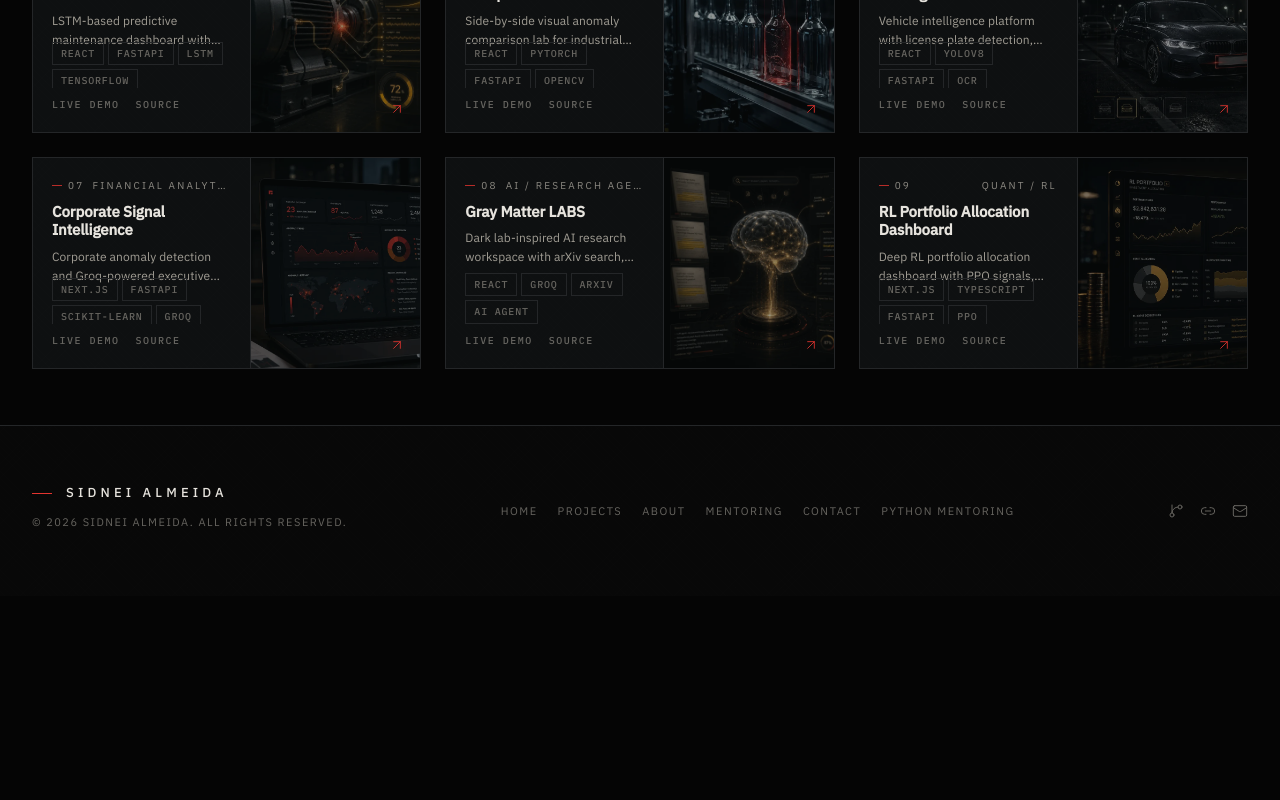
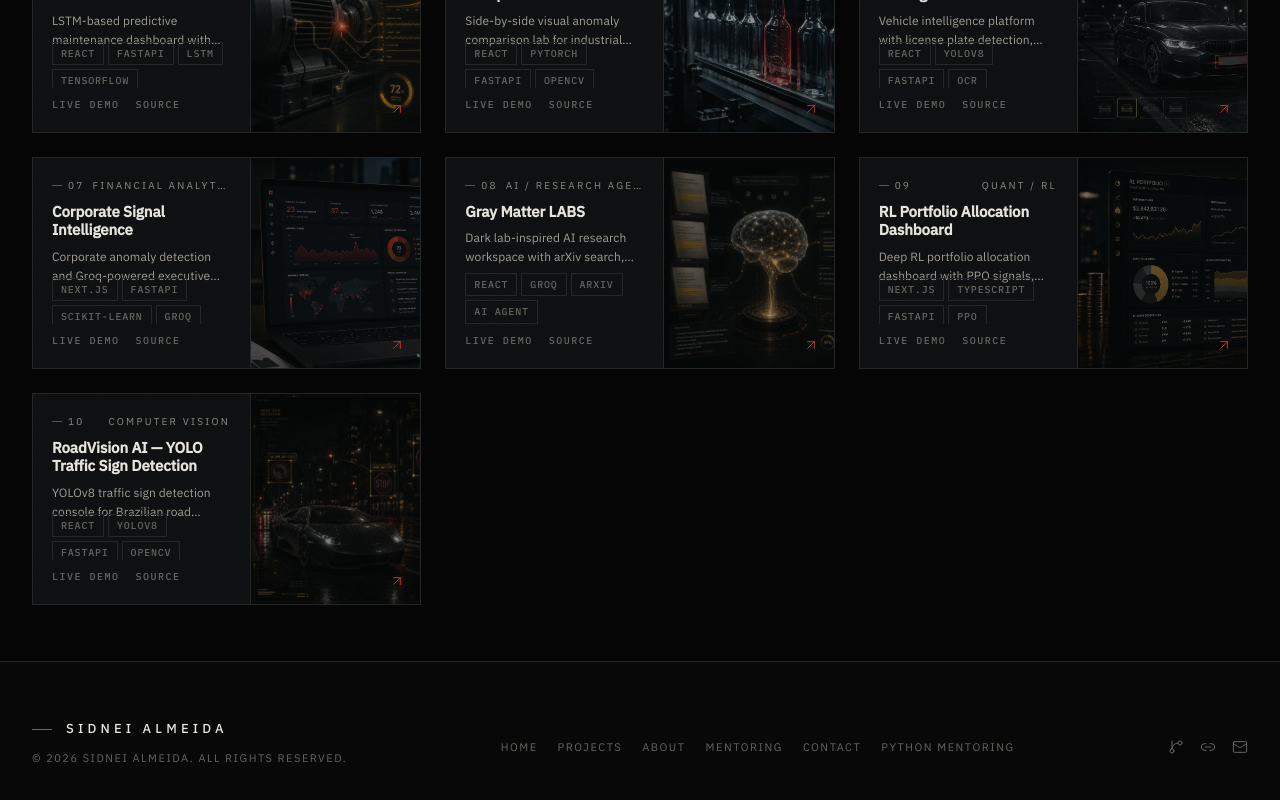
Before and after one commit to sidnei-almeida/sidnei-almeida.github.io, a React (Vite) app: page /projects in a window 1280 px wide. Shown: the part 1334-2134 px from the top of the page. Before the commit the page ends 1930 px from the top, so only its background shows below. Built offline with nearby package versions, Linux system fonts and the light colour scheme.

Commit message:
update with new project

```diff
--- a/src/data/projects.ts
+++ b/src/data/projects.ts
@@ -187,6 +187,22 @@ export const projects: Project[] = [
     liveDemo: 'https://ai-trading-signals-dashboard.vercel.app/',
     github: 'https://github.com/sidnei-almeida/ai-trading-signals-dashboard',
   },
+  {
+    id: 'roadvision',
+    number: '10',
+    title: 'RoadVision AI — YOLO Traffic Sign Detection',
+    shortDescription:
+      'YOLOv8 traffic sign detection console for Brazilian road scenes — lights, stops, speed limits and crosswalks.',
+    fullDescription:
+      'RoadVision AI is a computer vision detection console built around a custom Ultralytics YOLO model served through FastAPI. Upload street-scene images and inspect bounding boxes, class labels, confidence scores, annotated frames, and inference latency. The project covers the full workflow from dataset prep and YOLO training to a production-style API and a dark operations dashboard wired to live inference.',
+    category: 'Computer Vision',
+    filterCategories: ['cv', 'dashboards'],
+    tags: ['React', 'YOLOv8', 'FastAPI', 'OpenCV'],
+    featured: false,
+    image: '/assets/projects/roadsign.webp',
+    liveDemo: 'https://roadvision-yolo-detection-console.vercel.app/',
+    github: 'https://github.com/sidnei-almeida/road_sign_detection_yolo',
+  },
 ];
 
 /** Optimized WebP paths for project cards (lazy-loaded; not preloaded on home). */
```
Also changed, not shown: public/assets/projects/roadsign.webp (added), 1 other file (tests, documents, lock files or other folders).
